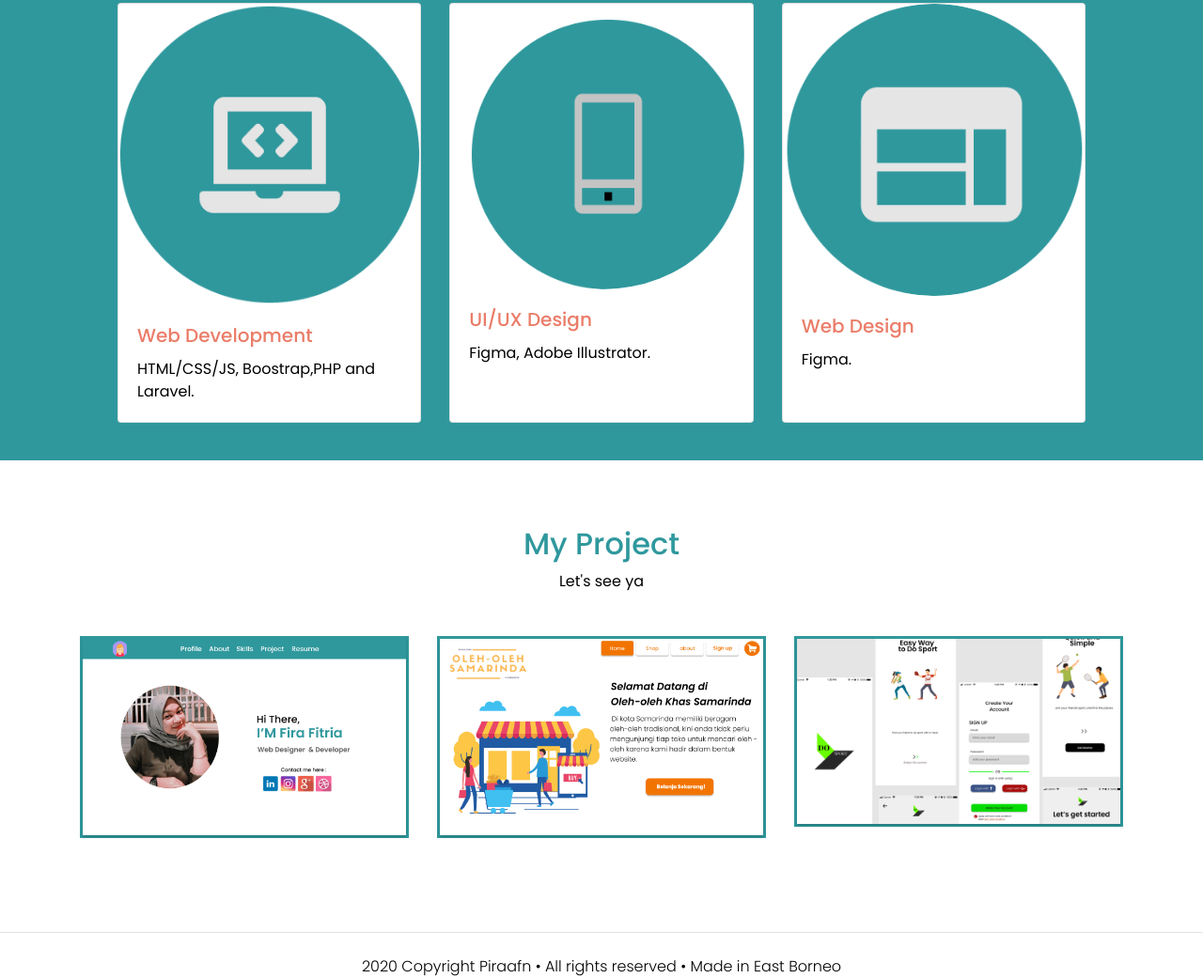
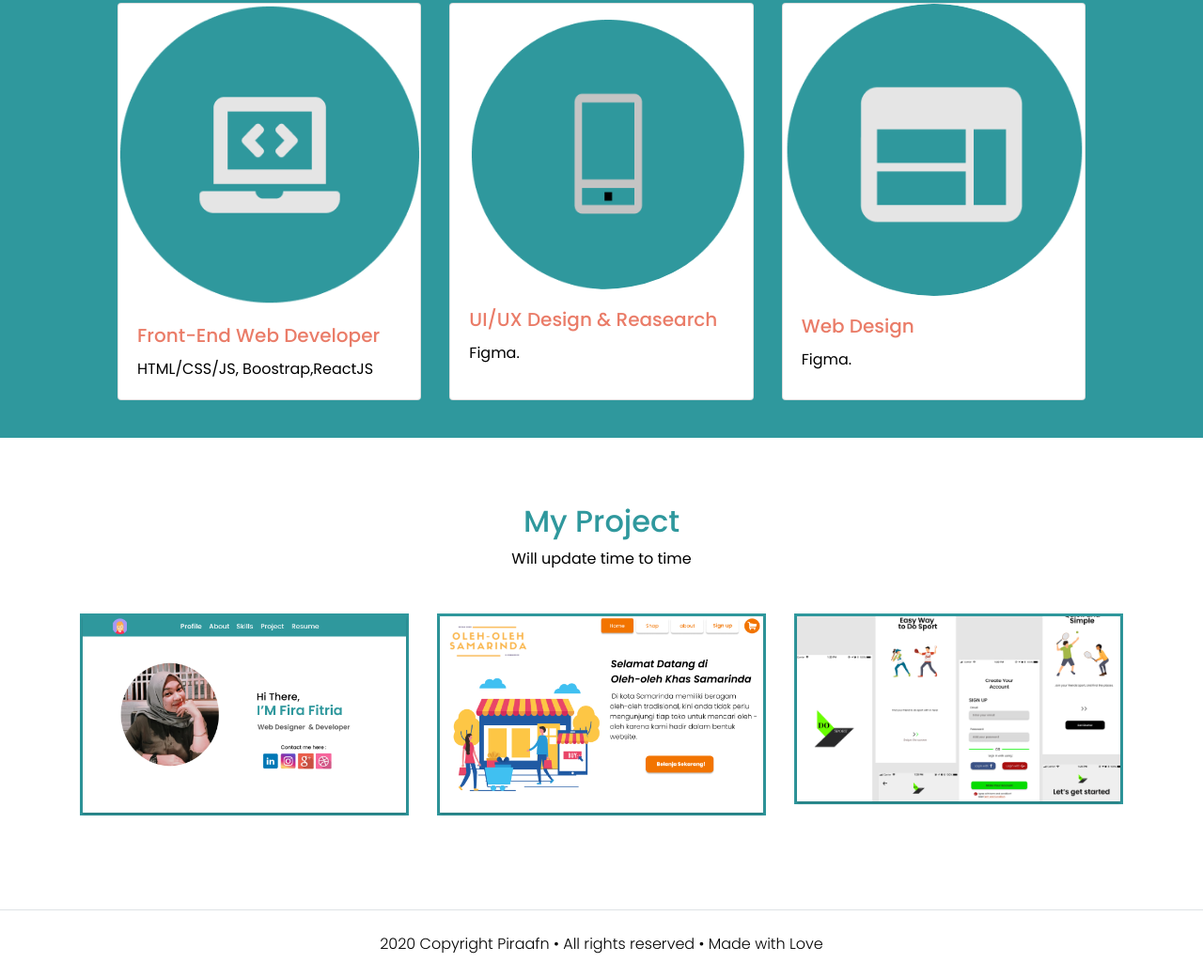
Before and after one commit to firafitria/personal-first, a plain HTML site: page index.html in a window 1280 px wide. Shown: the part 744-1785 px from the top of the page at 94% size. After the commit the page ends 1761 px from the top, so only its background shows below. Drawn offline with nearby package versions, Linux system fonts and the light colour scheme.

Commit message:
Update index.html

```diff
--- a/index.html
+++ b/index.html
@@ -58,7 +58,7 @@
                 <li><a href="https://www.linkedin.com/in/fira-fitriatun-nisaa"><img src="img/rsz_linkedin-square-color.png" alt=""></a></li>
                 <li><a href="#"><img src="img/go.png" alt=""></a></li>
                 <li><a href="#"><img src="img/dr.png" alt=""></a></li>
-                <li><a href="#"><img src="img/git.png" alt=""></a></li>
+                <li><a href="https://github.com/firafitria"><img src="img/git.png" alt=""></a></li>
                 <li><a href="https://instagram.com/piraafn"><img src="img/rsz_instagram-square-color.png" alt=""></a></li>
               </ul>
             </div>
@@ -76,15 +76,15 @@
                 <div class="card">
                   <img src="img/Frame 4.png" class="rounded-circle card-img-top " alt="...">
                   <div class="card-body">
-                    <h5 class="card-title">Web Development</h5>
-                    <p class="card-text">HTML/CSS/JS, Boostrap,PHP and Laravel.</p>
+                    <h5 class="card-title">Front-End Web Developer </h5>
+                    <p class="card-text">HTML/CSS/JS, Boostrap,ReactJS</p>
                   </div>
                 </div>
                 <div class="card">
                   <img src="img/Frame 3 (1).png" class="rounded-circle card-img-top" alt="...">
                   <div class="card-body">
-                    <h5 class="card-title" >UI/UX Design</h5>
-                    <p class="card-text">Figma, Adobe Illustrator.</p>
+                    <h5 class="card-title" >UI/UX Design & Reasearch </h5>
+                    <p class="card-text">Figma.</p>
                   </div>
                 </div>
                 <div class="card">
@@ -106,7 +106,7 @@
 				<div class="col-lg-12">
 					<div class="heading-title text-center">
 						<h2>My Project</h2>
-						<p>Let's see ya</p>
+						<p>Will update time to time</p>
 					</div>
 				</div>
 			</div>
@@ -141,7 +141,7 @@
     <div class="row border-top justify-content-center align-items-center pt-4">
         <div class="col-auto text-gray-500 font-weight-light">
             2020 Copyright Piraafn • All rights reserved
-            • Made in East Borneo
+            • Made with Love
         </div>
     </div>
 </div>
```
